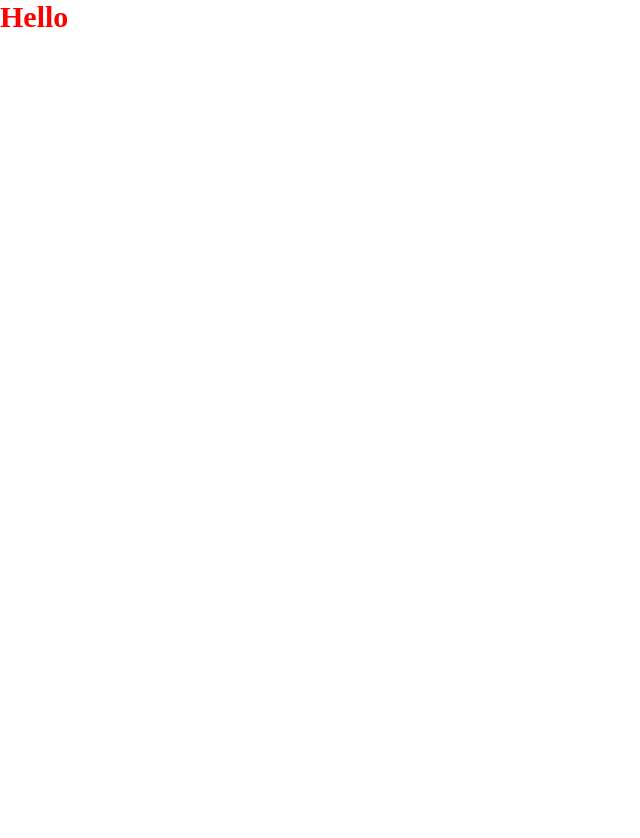
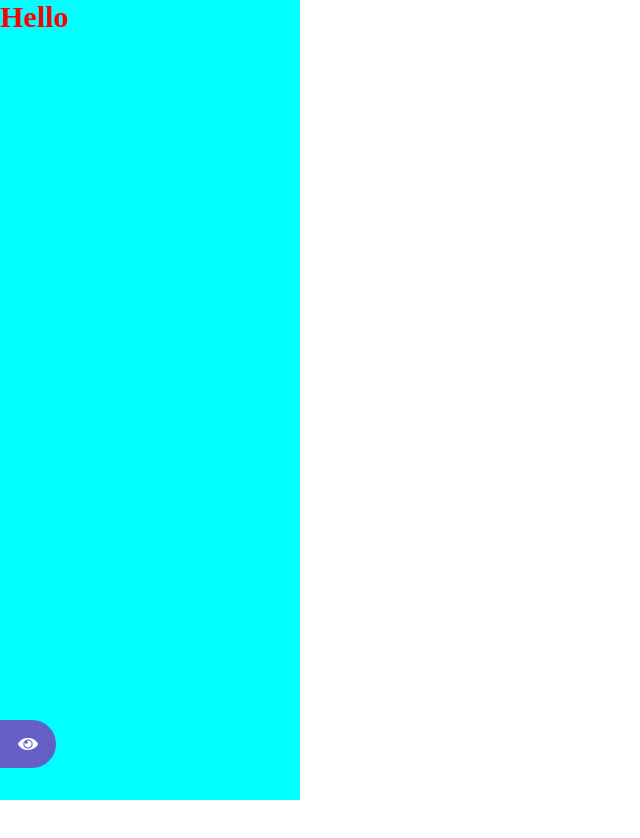
Before and after one commit to SVoznyuk18/kanban, a Next.js app: page / in a window 1280 px wide. Shown: the top 838 px of the page, without its empty margins (0-640 px from the left). Built offline with nearby package versions, Linux system fonts and the light colour scheme.

Commit message:
toggle sidebar button

```diff
--- a/src/components/Sidebar/Sidebar.tsx
+++ b/src/components/Sidebar/Sidebar.tsx
@@ -1,9 +1,32 @@
-import { SidebarSection, Title } from './sidebar.style';
+'use client';
 
-const Sidebar = () => {
+import React, { useState } from 'react';
+
+import Image from 'next/image';
+
+import { SidebarSection, Title, ToggleSideBar } from './sidebar.style';
+
+
+const Sidebar: React.FC = () => {
+
+  const [toggleSidebar, setToggleSidebar] = useState<boolean>(false);
+
+  console.log(toggleSidebar)
+
   return (
-    <SidebarSection>
+    <SidebarSection isHiddeSidebar={toggleSidebar}>
       <Title>Hello</Title>
+      <ToggleSideBar
+        onClick={() => setToggleSidebar(!toggleSidebar)}
+      >
+        <Image
+          width='20'
+          height='13'
+          src='/show-sidebar.svg'
+          alt='showSidebarIcon'
+        />
+
+      </ToggleSideBar>
     </SidebarSection>
   )
 }
--- a/src/components/Sidebar/sidebar.style.tsx
+++ b/src/components/Sidebar/sidebar.style.tsx
@@ -2,12 +2,39 @@
 
 import styled from 'styled-components'
 
-export const SidebarSection = styled.div`
+export const SidebarSection = styled.div <{ isHiddeSidebar: boolean }>`
   width: 300px;
   height: 100vh;
+  background-color: aqua;
+  transition: width 0.2s;
+  ${({ isHiddeSidebar }) => isHiddeSidebar && `
+    width: 0px;
+    overflow: hidden;
+    transition: width 0.2s;
+  `}
 `;
 
 export const Title = styled.h1`
   font-size: ${({ theme }) => theme.fontSize.xl};
   color: red;
 `;
+
+export const ToggleSideBar = styled.button`
+  position: fixed;
+  left: 0;
+  bottom: 32px;
+  width: 56px;
+  height: 48px;
+  display: flex;
+  justify-content: center;
+  align-items: center;
+  border: none;
+  border-top-right-radius: 24px;
+  border-bottom-right-radius: 24px;
+  background-color: #635FC7;
+  cursor: pointer;
+
+  &:hover {
+    background-color: #A8A4FF;
+  }
+`;
```
Also changed, not shown: public/show-sidebar.svg (added).
